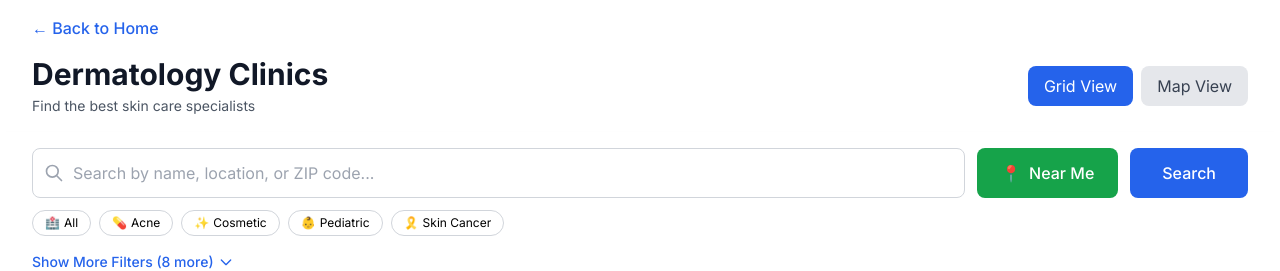
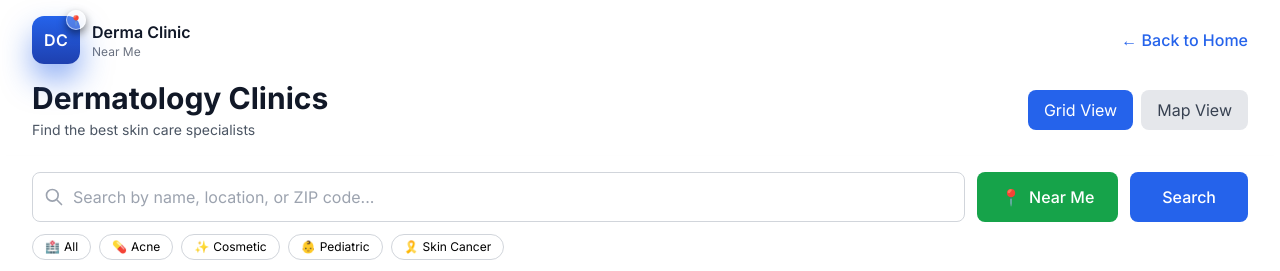
Before and after one commit to Muhraf2020/cd-base-clean-expand-final, a Next.js app: page /clinics in a window 1280 px wide. Shown: the top 271 px of the page. Built offline with nearby package versions, Linux system fonts and the light colour scheme; no server answers; the database is empty.

Commit message:
Update ClientPage.tsx

```diff
--- a/app/clinics/ClientPage.tsx
+++ b/app/clinics/ClientPage.tsx
@@ -7,6 +7,7 @@ import ClinicCard from '@/components/ClinicCard';
 import FreeMapView from '@/components/FreeMapView';
 import FilterPanel from '@/components/FilterPanel';
 import MobileFilterButton from '@/components/MobileFilterButton';
+import Logo from '@/components/Logo'; // ⬅ NEW import
 import { Clinic, FilterOptions } from '@/lib/dataTypes';
 import { calculateDistance } from '@/lib/utils';
 import Link from 'next/link';
@@ -319,14 +320,22 @@ function ClinicsContent() {
     <div className="min-h-screen bg-gray-50">
       {/* Header */}
       <header className="bg-white shadow-md">
-        <div className="max-w-7xl mx-auto px-4 sm:px-6 lg:px-8 py-4">
-          <Link
-            href={cityParam && stateParam ? `/state/${stateParam}` : '/'}
-            className="text-blue-600 hover:text-blue-700 font-medium mb-4 inline-block"
-          >
-            ← Back to {cityParam ? `${stateParam} Cities` : 'Home'}
-          </Link>
+        <div className="max-w-7xl mx-auto px-4 sm:px-6 lg:px-8 py-4 flex flex-col gap-4">
+          {/* Row 1: Brand + Back link */}
+          <div className="flex flex-col sm:flex-row items-start sm:items-center justify-between gap-3">
+            <div className="flex items-center gap-3">
+              <Logo />
+            </div>
 
+            <Link
+              href={cityParam && stateParam ? `/state/${stateParam}` : '/'}
+              className="text-blue-600 hover:text-blue-700 font-medium text-sm sm:text-base"
+            >
+              ← Back to {cityParam ? `${stateParam} Cities` : 'Home'}
+            </Link>
+          </div>
+
+          {/* Row 2: Page title + View toggle */}
           <div className="flex flex-col sm:flex-row items-start sm:items-center justify-between gap-4">
             <div>
               <h1 className="text-2xl sm:text-3xl font-bold text-gray-900">
```
